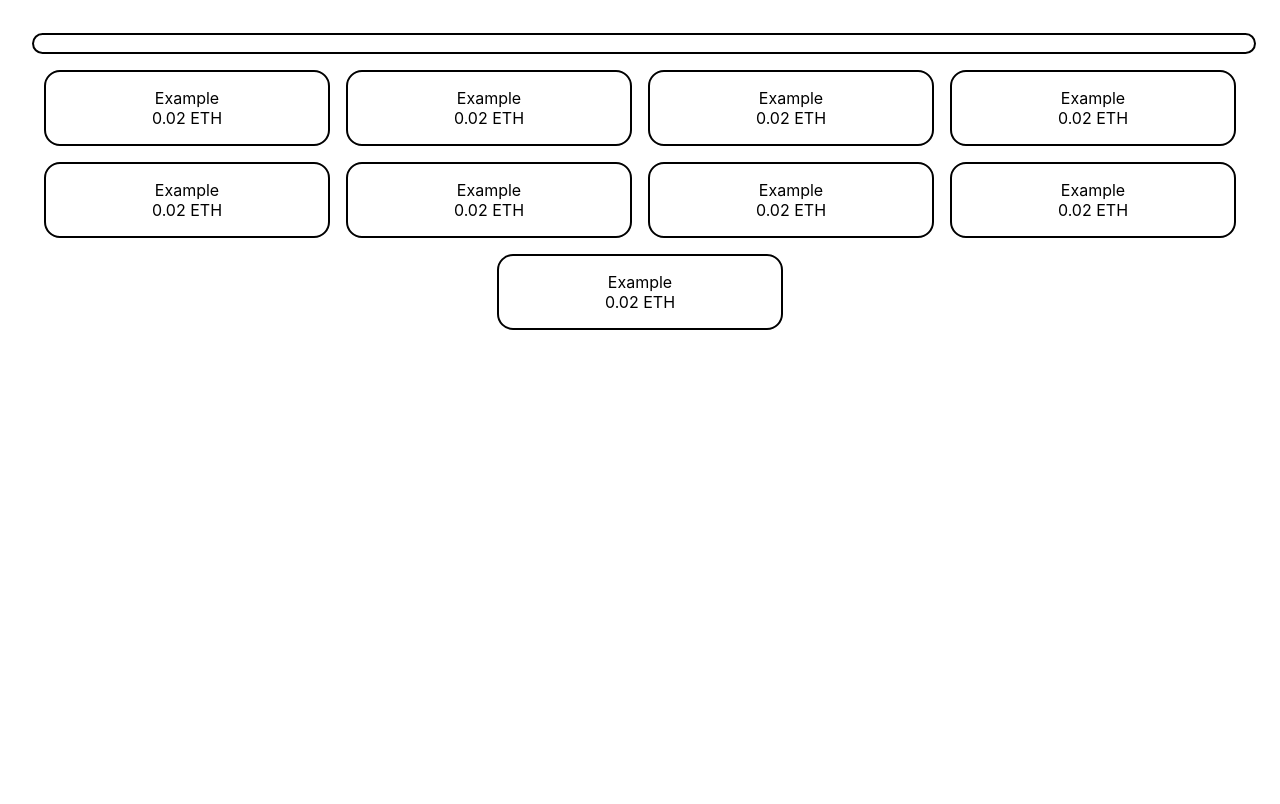
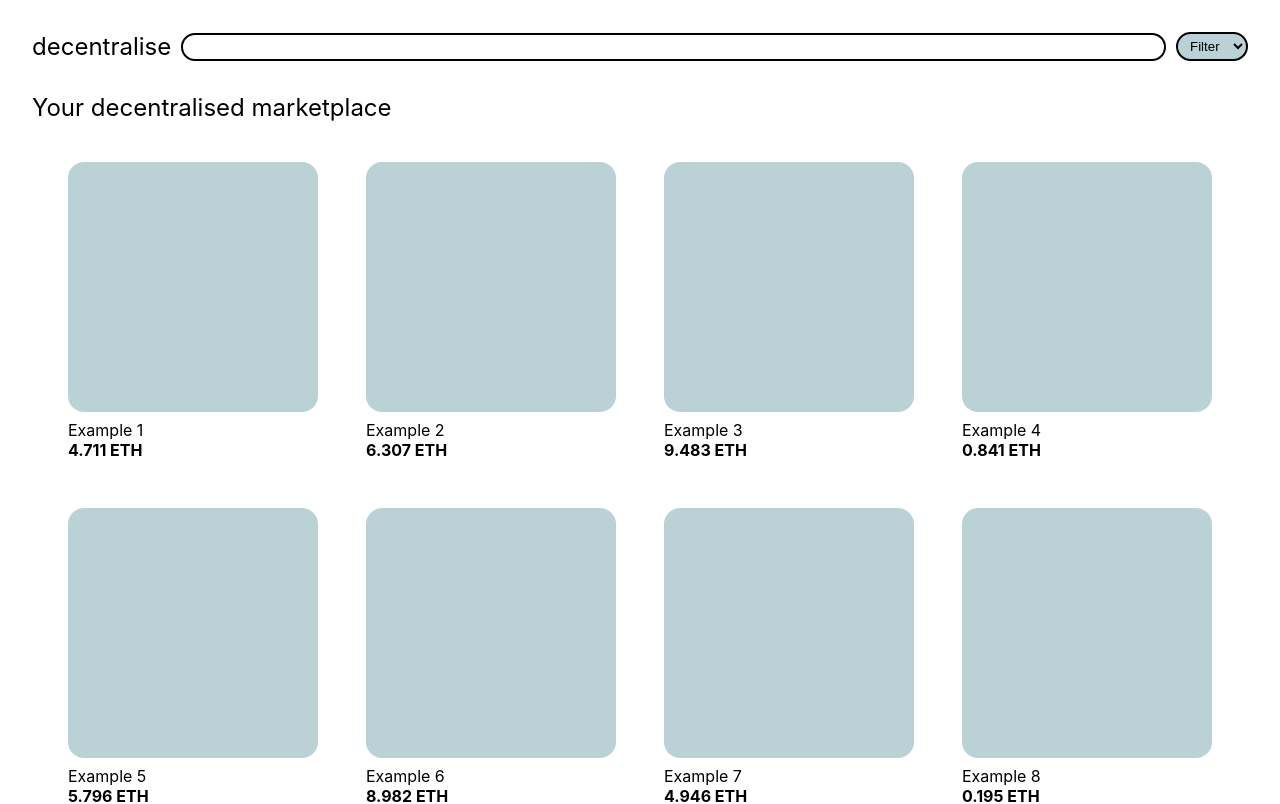
Before and after one commit to Dragospy/Encode2024, a React (Create React App) app: page / in a window 1280 px wide. Shown: the top 804 px of the page. Built offline with nearby package versions, Linux system fonts and the light colour scheme.

Commit message:
More stuff for app

```diff
--- a/src/App.css
+++ b/src/App.css
@@ -1,19 +1,37 @@
-.App {
-  text-align: center;
-}
-
 .searchBar {
   border: 2px solid black;
   border-radius: 16px;
   width: 100%;
-  margin-bottom: 1rem;
+  min-width: 0;
+  flex: 1;
+  height: 0.5rem;
+  padding: 0.5rem;
+}
+
+.top {
+  display: flex;
+  align-items: center;
+  gap: 10px;
+  margin-bottom: 2rem;
 }
 
 .listing {
-  border: 2px solid black;
+  padding: 1rem;
   border-radius: 16px;
+  background-color: white;
+  transition: background-color 250ms;
+}
+
+.listing:hover {
+  background-color: #EEE;
+}
+
+.listingImage {
   width: 250px;
-  padding: 1rem;
+  height: 250px;
+  background-color: #BAD2D6;
+  border-radius: 16px;
+  margin-bottom: 0.5rem;
 }
 
 .listingContainer {
@@ -22,3 +40,14 @@
   gap: 1rem;
   justify-content: center;
 }
+
+.largeText {
+  font-size: 24px;
+}
+
+select {
+  border: 2px solid black;
+  border-radius: 16px;
+  padding: 4px 8px;
+  background-color: #BAD2D6;
+}
--- a/src/App.js
+++ b/src/App.js
@@ -1,6 +1,33 @@
 import './App.css';
 import React from 'react';
 import logo from './logo.svg'
+import { useState } from 'react';
+
+function Dropdown() {
+  const [selectedOption, setSelectedOption] = useState('');
+
+  const options = [
+    { value: 'art', label: 'Art' },
+    { value: 'nft', label: 'NFTs' },
+  ];
+
+  const handleChange = (event) => {
+    setSelectedOption(event.target.value);
+  };
+
+  return (
+    <div>
+      <select value={selectedOption} onChange={handleChange}>
+        <option value="">Filter</option>
+        {options.map((option) => (
+          <option key={option.value} value={option.value}>
+            {option.label}
+          </option>
+        ))}
+      </select>
+    </div>
+  );
+};
 
 function SearchBar() {
   return (
@@ -8,11 +35,22 @@ function SearchBar() {
   )
 }
 
+function Top() {
+  return (
+    <div className='top'>
+      <span className='largeText'>decentralise</span>
+      <SearchBar />
+      <Dropdown />
+    </div>
+  )
+}
+
 function Listing({ listing }) {
   return (
     <div className="listing">
+      <div className='listingImage'></div>
       <div className="ListingName">{listing.name}</div>
-      <div className='listingPrice'>{listing.price}</div>
+      <div className='listingPrice'><strong>{listing.price}</strong></div>
     </div>
   );
 }
@@ -26,21 +64,28 @@ function ListingContainer({ children }) {
 }
 
 function App() {
-  const exampleListing = { image: { logo }, imageAlt: "React logo", name: "Example", price: "0.02 ETH" }
+  const generateRandomPrice = () => {
+    return (Math.random() * 10).toFixed(3);
+  };
+
+  const exampleData = [];
+
+  for (let i = 1; i < 11; i++) {
+    const name = `Example ${i}`;
+    const price = `${generateRandomPrice()} ETH`;
+    const listing = {name: name, price: price};
+
+    exampleData.push(
+      <Listing listing={listing} />
+    );
+  }
 
   return (
     <div className="App">
-      <SearchBar />
+      <Top />
+      <p className='largeText'>Your decentralised marketplace</p>
       <ListingContainer>
-        <Listing listing={exampleListing} />
-        <Listing listing={exampleListing} />
-        <Listing listing={exampleListing} />
-        <Listing listing={exampleListing} />
-        <Listing listing={exampleListing} />
-        <Listing listing={exampleListing} />
-        <Listing listing={exampleListing} />
-        <Listing listing={exampleListing} />
-        <Listing listing={exampleListing} />
+        {exampleData}
       </ListingContainer>
     </div>
   );
```
